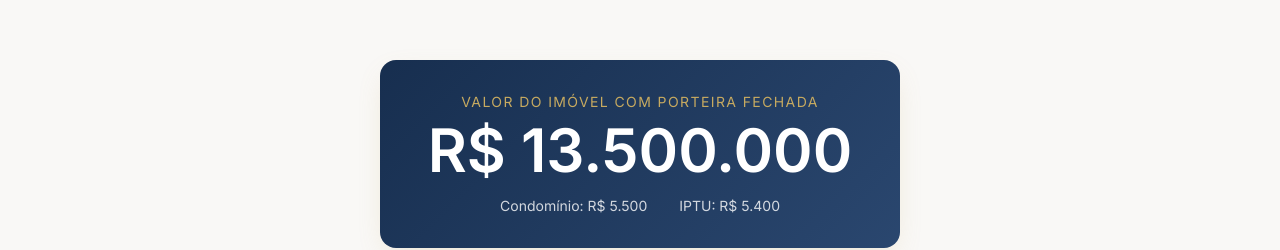
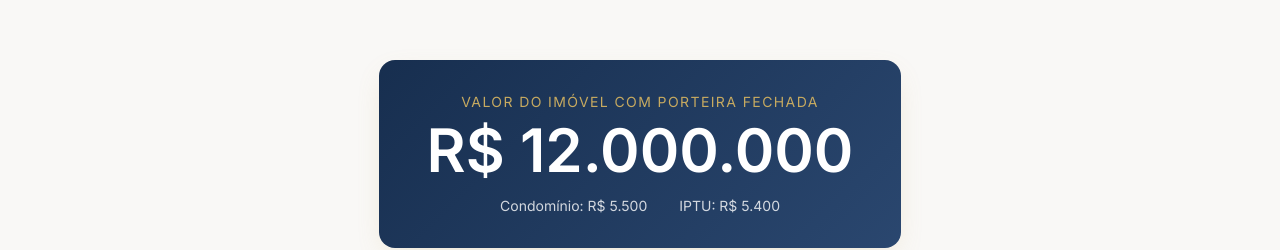
Before and after one commit to marcusviniciusfreitasgodoy-pixel/exclusive-mansion-hub, a React (Vite) app: page / in a window 1280 px wide. Shown: the part 1040-1290 px from the top of the page. Built offline with nearby package versions, Linux system fonts and the light colour scheme; the HTML template or start-up script is replaced by a standard one.

Commit message:
Visual edit in Lovable
Edited UI in Lovable

```diff
--- a/src/components/PropertyDetails.tsx
+++ b/src/components/PropertyDetails.tsx
@@ -41,7 +41,7 @@ export const PropertyDetails = () => {
         <div className="mb-16 text-center">
           <div className="inline-block luxury-gradient rounded-2xl px-12 py-8 shadow-gold animate-scale-in">
             <p className="mb-2 text-sm uppercase tracking-widest text-accent text-center">VALOR DO IMÓVEL COM PORTEIRA FECHADA</p>
-            <p className="text-5xl font-bold text-white md:text-6xl">R$ 13.500.000</p>
+            <p className="text-5xl font-bold text-white md:text-6xl">R$ 12.000.000</p>
             <div className="mt-4 flex justify-center gap-8 text-sm text-white/80">
               <span>Condomínio: R$ 5.500</span>
               <span>IPTU: R$ 5.400</span>
```
